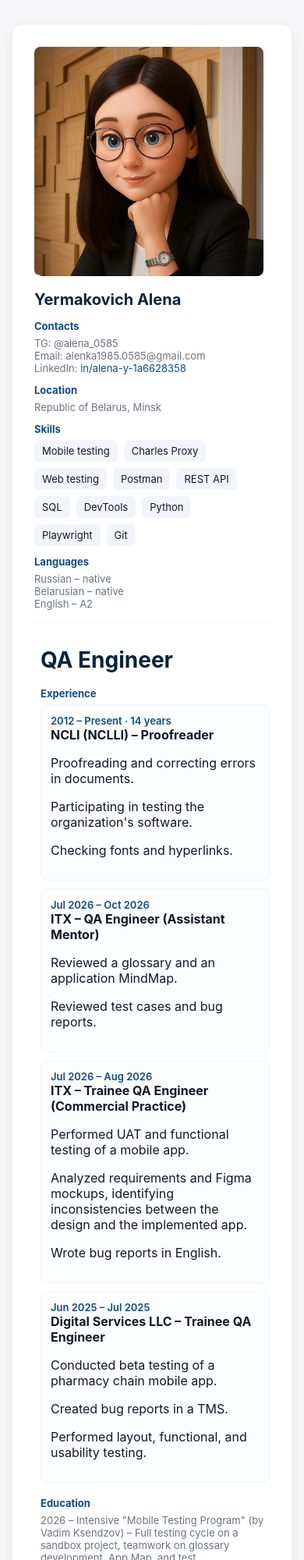
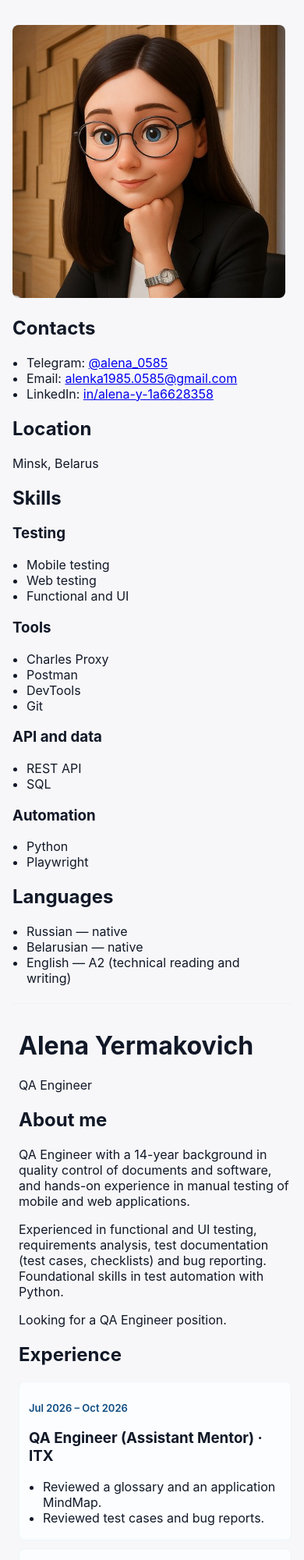
Before and after one commit to alena0505/alena0505.github.io, a plain HTML site: page index.html in a window 390 px wide. Shown: the top 2000 px of the page at 78% size. Drawn offline with Linux system fonts and the light colour scheme.

Commit message:
Update CV details and structure in index.html

```diff
--- a/index.html
+++ b/index.html
@@ -2,118 +2,149 @@
 <html lang="en">
 <head>
   <meta charset="utf-8">
-  <meta name="viewport" content="width=device-width,initial-scale=1">
-  <title>CV Yermakovich Alena</title>
+  <meta name="viewport" content="width=device-width, initial-scale=1">
+  <title>Alena Yermakovich — QA Engineer</title>
+  <meta name="description" content="CV of Alena Yermakovich, QA Engineer (mobile and web testing), Minsk, Belarus.">
   <link rel="stylesheet" href="styles.css">
 </head>
 <body>
-  <div class="container">
-    <div class="card" role="article" aria-label="Resume of Yermakovich Alena">
+  <div class="page">
 
+    <!-- Sidebar -->
+    <aside class="sidebar">
+      <img class="photo" src="./images/photo.jpeg" alt="Alena Yermakovich" width="240" height="240">
 
-      <aside class="sidebar">
-        <div class="photo" aria-hidden>
-          <img src="./images/photo.jpeg" alt="Yermakovich Alena photo">
-        </div>
-        <div class="name">Yermakovich Alena</div>
+      <section>
+        <h2>Contacts</h2>
+        <ul class="plain">
+          <li>Telegram: <a href="https://t.me/alena_0585">@alena_0585</a></li>
+          <li>Email: <a href="mailto:alenka1985.0585@gmail.com">alenka1985.0585@gmail.com</a></li>
+          <li>LinkedIn: <a href="https://www.linkedin.com/in/alena-y-1a6628358" target="_blank" rel="noopener">in/alena-y-1a6628358</a></li>
+          <!-- <li>GitHub: <a href="https://github.com/YOUR_LOGIN">YOUR_LOGIN</a></li> -->
+        </ul>
+      </section>
 
-        <div class="section contact">
-          <div class="section-title">Contacts</div>
-          <div class="muted">TG: @alena_0585</div>
-          <div class="muted">Email: alenka1985.0585@gmail.com</div>
-          <div class="muted">LinkedIn: <a href="https://www.linkedin.com/in/alena-y-1a6628358" target="_blank" rel="noopener">in/alena-y-1a6628358</a></div>
-        </div>
+      <section>
+        <h2>Location</h2>
+        <p>Minsk, Belarus</p>
+      </section>
 
-        <div class="section">
-          <div class="section-title">Location</div>
-          <div class="muted">Republic of Belarus, Minsk</div>
-        </div>
+      <section>
+        <h2>Skills</h2>
+        <h3>Testing</h3>
+        <ul class="tags">
+          <li>Mobile testing</li>
+          <li>Web testing</li>
+          <li>Functional and UI</li>
+        </ul>
+        <h3>Tools</h3>
+        <ul class="tags">
+          <li>Charles Proxy</li>
+          <li>Postman</li>
+          <li>DevTools</li>
+          <li>Git</li>
+        </ul>
+        <h3>API and data</h3>
+        <ul class="tags">
+          <li>REST API</li>
+          <li>SQL</li>
+        </ul>
+        <h3>Automation</h3>
+        <ul class="tags">
+          <li>Python</li>
+          <li>Playwright</li>
+        </ul>
+      </section>
 
-        <div class="section">
-          <div class="section-title">Skills</div>
-          <div class="skills">
-            <span class="skill">Mobile testing</span>
-            <span class="skill">Charles Proxy</span>
-            <span class="skill">Web testing</span>
-            <span class="skill">Postman</span>
-            <span class="skill">REST API</span>
-            <span class="skill">SQL</span>
-            <span class="skill">DevTools</span>
-            <span class="skill">Python</span>
-            <span class="skill">Playwright</span>
-            <span class="skill">Git</span>
-          </div>
-        </div>
-
-        <div class="section">
-          <div class="section-title">Languages</div>
-          <div class="muted">Russian – native</div>
-          <div class="muted">Belarusian – native</div>
-          <div class="muted">English – A2</div>
-        </div>
+      <section>
+        <h2>Languages</h2>
+        <ul class="plain">
+          <li>Russian — native</li>
+          <li>Belarusian — native</li>
+          <li>English — A2 (technical reading and writing)</li>
+        </ul>
+      </section>
     </aside>
 
+    <!-- Main column -->
+    <main class="main">
+      <header>
+        <h1>Alena Yermakovich</h1>
+        <p class="role">QA Engineer</p>
+      </header>
 
-      <main class="main">
-        <h1 class="title">QA Engineer</h1>
+      <section>
+        <h2>About me</h2>
+        <p>QA Engineer with a 14-year background in quality control of documents and software, and hands-on experience in manual testing of mobile and web applications.</p>
+        <p>Experienced in functional and UI testing, requirements analysis, test documentation (test cases, checklists) and bug reporting. Foundational skills in test automation with Python.</p>
+        <p>Looking for a QA Engineer position.</p>
+      </section>
 
-
-        <div class="block">
-          <div class="section-title">Experience</div>
+      <section>
+        <h2>Experience</h2>
 
         <article class="job">
-            <div class="period">2012 – Present · 14 years</div>
-            <h4>NCLI (NCLLI) – Proofreader</h4>
-            <p>Proofreading and correcting errors in documents.</p>
-            <p>Participating in testing the organization's software.</p>
-            <p>Checking fonts and hyperlinks.</p>
+          <p class="period"><time datetime="2026-07">Jul 2026</time> – <time datetime="2026-10">Oct 2026</time></p>
+          <h3>QA Engineer (Assistant Mentor) · ITX</h3>
+          <ul>
+            <li>Reviewed a glossary and an application MindMap.</li>
+            <li>Reviewed test cases and bug reports.</li>
+          </ul>
         </article>
 
         <article class="job">
-            <div class="period">Jul 2026 – Oct 2026</div>
-            <h4>ITX – QA Engineer (Assistant Mentor)</h4>
-            <p>Reviewed a glossary and an application MindMap.</p>
-            <p>Reviewed test cases and bug reports.</p>
+          <p class="period"><time datetime="2026-07">Jul 2026</time> – <time datetime="2026-08">Aug 2026</time></p>
+          <h3>Trainee QA Engineer (Commercial Practice) · ITX</h3>
+          <ul>
+            <li>Performed UAT and functional testing of a mobile app.</li>
+            <li>Analyzed requirements and Figma mockups, identifying inconsistencies between the design and the implemented app.</li>
+            <li>Wrote bug reports.</li>
+          </ul>
         </article>
 
         <article class="job">
-            <div class="period">Jul 2026 – Aug 2026</div>
-            <h4>ITX – Trainee QA Engineer (Commercial Practice)</h4>
-            <p>Performed UAT and functional testing of a mobile app.</p>
-            <p>Analyzed requirements and Figma mockups, identifying inconsistencies between the design and the implemented app.</p>
-            <p>Wrote bug reports in English.</p>
+          <p class="period"><time datetime="2025-06">Jun 2025</time> – <time datetime="2025-07">Jul 2025</time></p>
+          <h3>Trainee QA Engineer · Digital Services LLC</h3>
+          <ul>
+            <li>Conducted beta testing of a pharmacy chain mobile app.</li>
+            <li>Created bug reports in a TMS.</li>
+            <li>Performed layout, functional and usability testing.</li>
+          </ul>
         </article>
+        <article class="job">
+          <p class="period"><time datetime="2012">2012</time> – Present · 14 years</p>
+          <h3>Proofreader · NCLI</h3>
+          <ul>
+            <li>Proofread and corrected errors in documents.</li>
+            <li>Participated in testing the organization's software.</li>
+            <li>Checked fonts and hyperlinks.</li>
+          </ul>
+        </article>
+      </section>
 
-          <article class="job">
-            <div class="period">Jun 2025 – Jul 2025</div>
-            <h4>Digital Services LLC – Trainee QA Engineer</h4>
-            <p>Conducted beta testing of a pharmacy chain mobile app.</p>
-            <p>Created bug reports in a TMS.</p>
-            <p>Performed layout, functional, and usability testing.</p>
-          </article>
-        </div>
-
-
-        <div class="block">
-          <div class="section-title">Education</div>
-          <div class="muted" style="margin-bottom: 8px;">2026 – Intensive "Mobile Testing Program" (by Vadim Ksendzov) – Full testing cycle on a sandbox project, teamwork on glossary development, App Map, and test documentation.</div>
-          <div class="muted" style="margin-bottom: 8px;">2024–2026 – Stepik – Completed multiple professional courses, including: Manual testing (2024, 2025), Postman, SQL, Git & GitHub, Automated Testing with Python & Selenium (2026).</div>
-          <div class="muted" style="margin-bottom: 8px;">2025 – RedRover.school – QA Automation Engineer course (Python, Playwright).</div>
-          <div class="muted" style="margin-bottom: 8px;">2009 – Belarusian State Pedagogical University – Teacher.</div>
-        </div>
-
-
-        <div class="block">
-          <div class="section-title">About me</div>
-          <p class="muted">QA Engineer with 14+ years of experience in information quality control, with a strong focus on manual testing of mobile and web applications.</p>
-          <p class="muted">I have hands-on experience in functional and UI testing, requirements analysis, writing test documentation (test cases, checklists), and bug reporting in English. I also have a foundational background in test automation (Python).</p>
-          <p class="muted">Looking for a QA Engineer position. Open to opportunities.</p>
-        </div>
-
-        <footer class="note"></footer>
+      <section>
+        <h2>Education</h2>
+        <ul class="edu">
+          <li>
+            <span class="year">2026</span>
+            <span>Intensive "Mobile Testing Program" (Vadim Ksendzov): full testing cycle on a sandbox project, teamwork on glossary, App Map and test documentation.</span>
+          </li>
+          <li>
+            <span class="year">2024–2026</span>
+            <span>Stepik: Manual testing (2024, 2025), Postman, SQL, Git and GitHub, Automated testing with Python and Selenium (2026).</span>
+          </li>
+          <li>
+            <span class="year">2025</span>
+            <span>RedRover School: QA Automation Engineer course (Python, Playwright).</span>
+          </li>
+          <li>
+            <span class="year">2009</span>
+            <span>Belarusian State Pedagogical University: Teacher.</span>
+          </li>
+        </ul>
+      </section>
     </main>
 
   </div>
-  </div>
 </body>
 </html>
```
Lines whose indentation alone changed are shown as unchanged.
